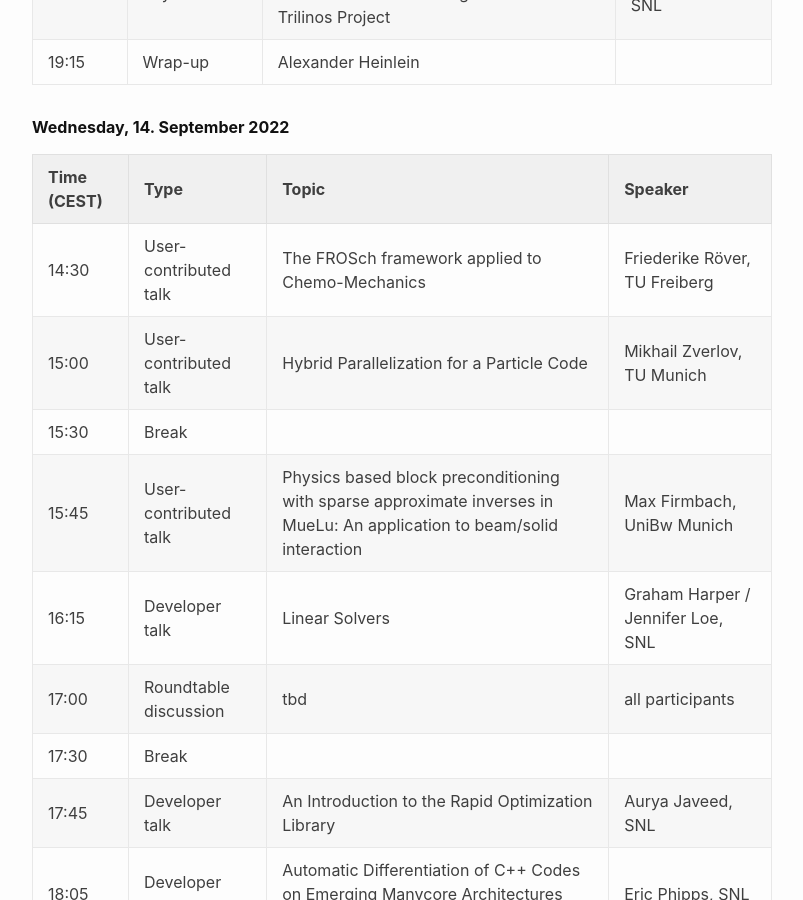
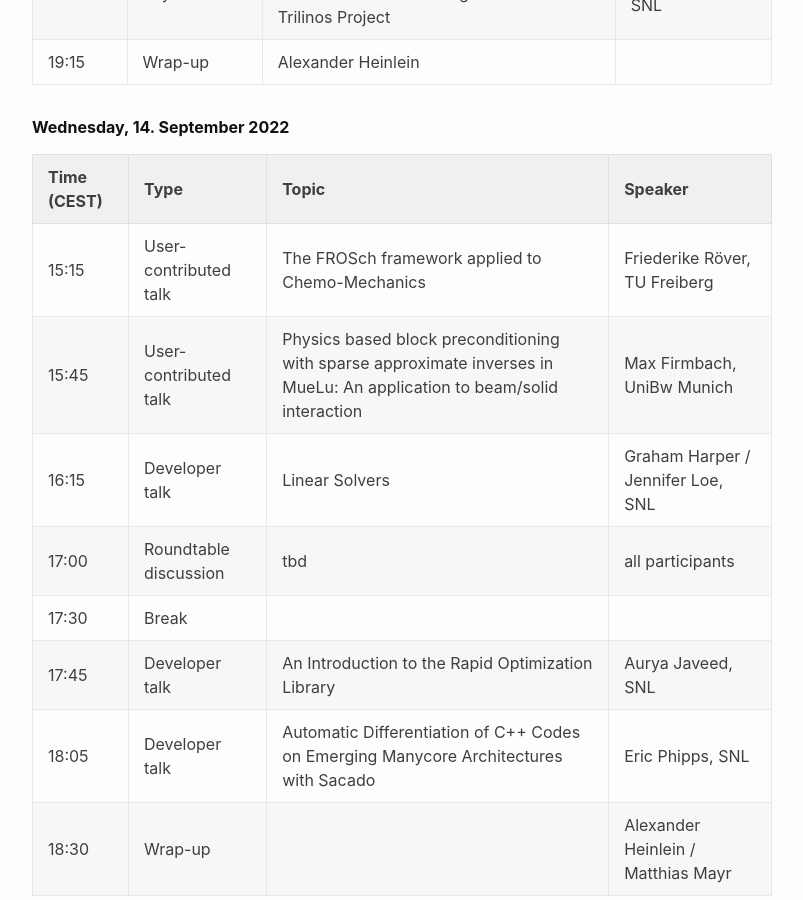
Before and after one commit to EuroTUG/eurotug.github.io, a Jekyll site: the page built from index.md, in a window 1280 px wide and 900 px high, scrolled down 3155 px. Shown: the whole window, without its empty margins (238-1041 px from the left). Built offline with Jekyll 4.4.1, drawn with Linux system fonts in a browser that asks for light colours.

Commit message:
Replace Zverlov talk

```diff
--- a/index.md
+++ b/index.md
@@ -101,9 +101,7 @@ Here's the tentative schedule:
 
 | Time (CEST) | Type | Topic | Speaker |
 | ----------- | ----------- | ----------- | ----------- |
-| 14:30 | User-contributed talk | The FROSch framework applied to Chemo-Mechanics | Friederike Röver, TU Freiberg |
-| 15:00 | User-contributed talk | Hybrid Parallelization for a Particle Code | Mikhail Zverlov, TU Munich |
-| 15:30 | Break | | |
+| 15:15 | User-contributed talk | The FROSch framework applied to Chemo-Mechanics | Friederike Röver, TU Freiberg |
 | 15:45 | User-contributed talk | Physics based block preconditioning with sparse approximate inverses in MueLu: An application to beam/solid interaction | Max Firmbach, UniBw Munich |
 | 16:15 | Developer talk | Linear Solvers | Graham Harper / Jennifer Loe, SNL |
 | 17:00 | Roundtable discussion | tbd | all participants |
```
